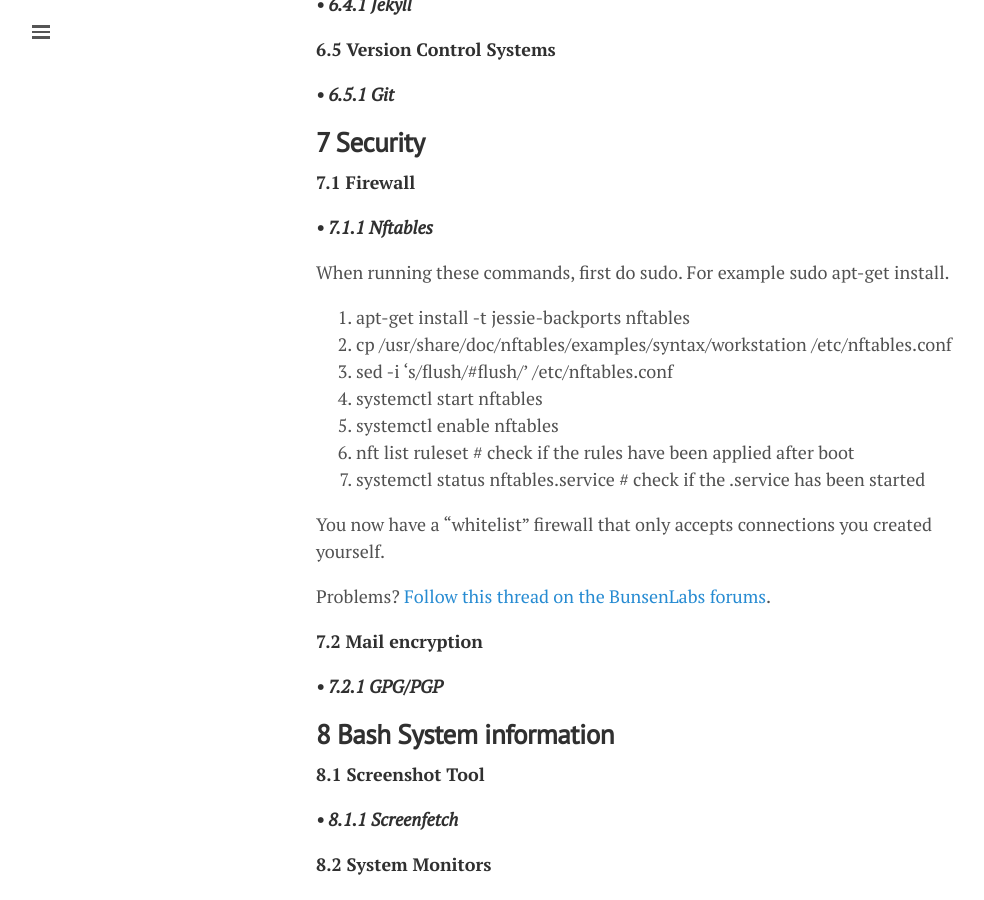
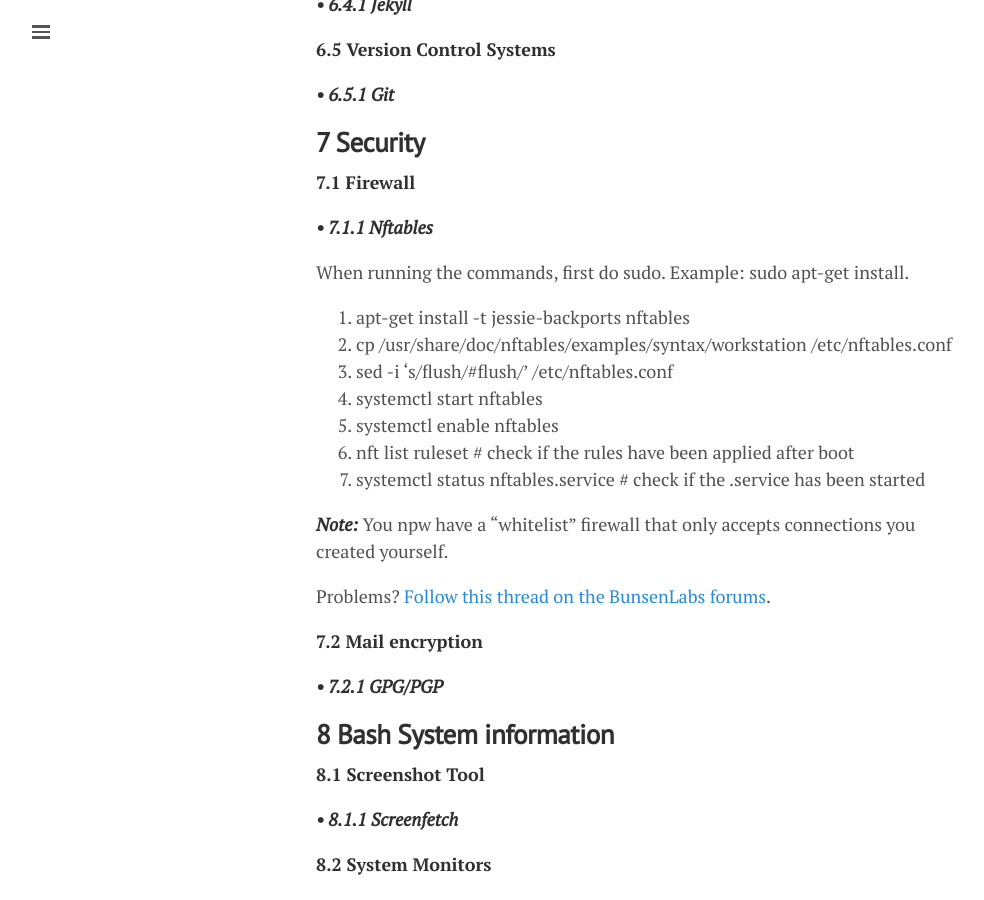
Before and after one commit to lgeurts/lgeurts.github.io, a Jekyll site: the page built from _posts/2017-07-11-bunsenlabs-linux-setup-notes-for dell-inspiron-6000.md, in a window 1280 px wide and 900 px high, scrolled down 4213 px. Shown: the whole window, without its empty margins (0-984 px from the left). Built offline with Jekyll 4.4.1, drawn with Linux system fonts in a browser that asks for light colours; nearby versions of some CDN libraries; comment, search, counter and statistics services are not loaded.

Commit message:
Update 2017-07-11-bunsenlabs-linux-setup-notes-for dell-inspiron-6000.md

```diff
--- a/_posts/2017-07-11-bunsenlabs-linux-setup-notes-for dell-inspiron-6000.md
+++ b/_posts/2017-07-11-bunsenlabs-linux-setup-notes-for dell-inspiron-6000.md
@@ -145,7 +145,7 @@ My favs for simple coding and web site development.
 
 ***• 7.1.1 Nftables***
 
-When running these commands, first do sudo. For example sudo apt-get install.
+When running the commands, first do sudo. Example: sudo apt-get install.
 
 1. apt-get install -t jessie-backports nftables
 2. cp /usr/share/doc/nftables/examples/syntax/workstation /etc/nftables.conf
@@ -155,7 +155,7 @@ When running these commands, first do sudo. For example sudo apt-get install.
 6. nft list ruleset # check if the rules have been applied after boot
 7. systemctl status nftables.service # check if the .service has been started
 
-You now have a "whitelist" firewall that only accepts connections you created yourself.
+***Note:*** You npw have a "whitelist" firewall that only accepts connections you created yourself.
 
 Problems? [Follow this thread on the BunsenLabs forums](https://forums.bunsenlabs.org/viewtopic.php?id=1765).
 
```
